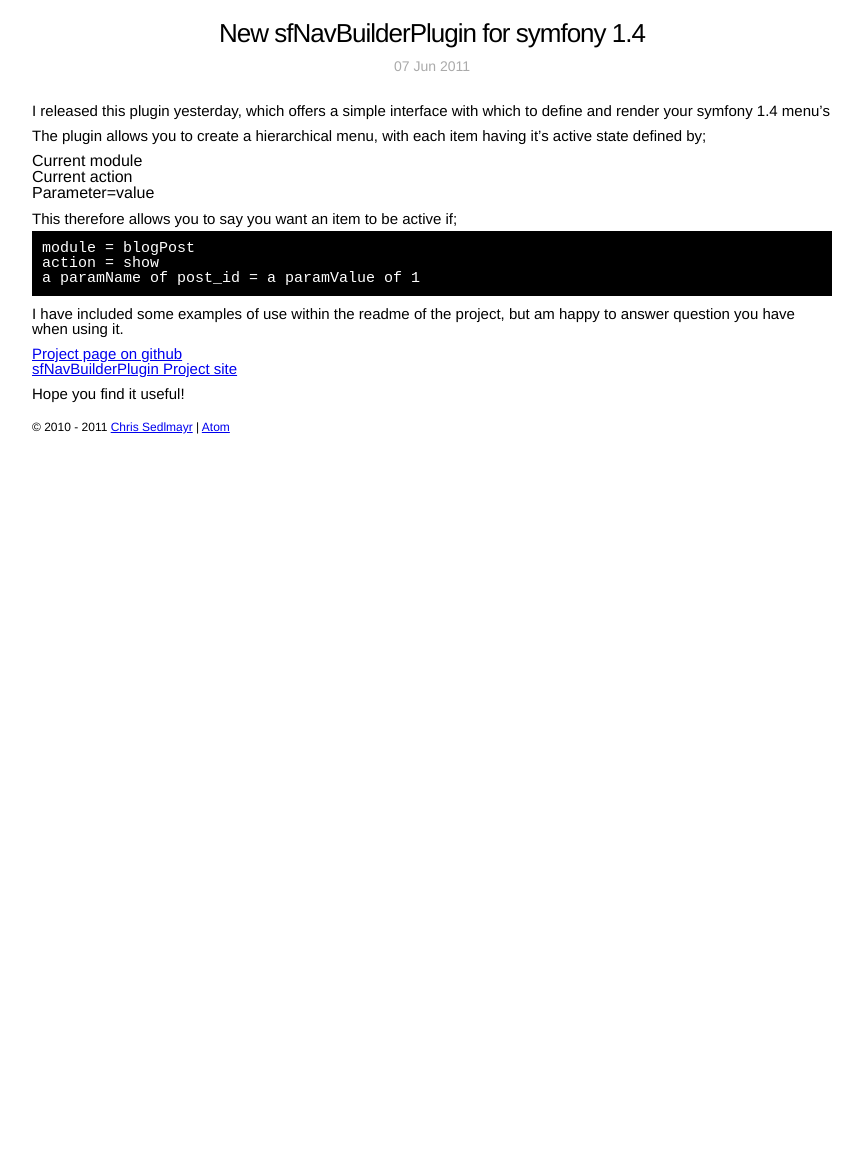
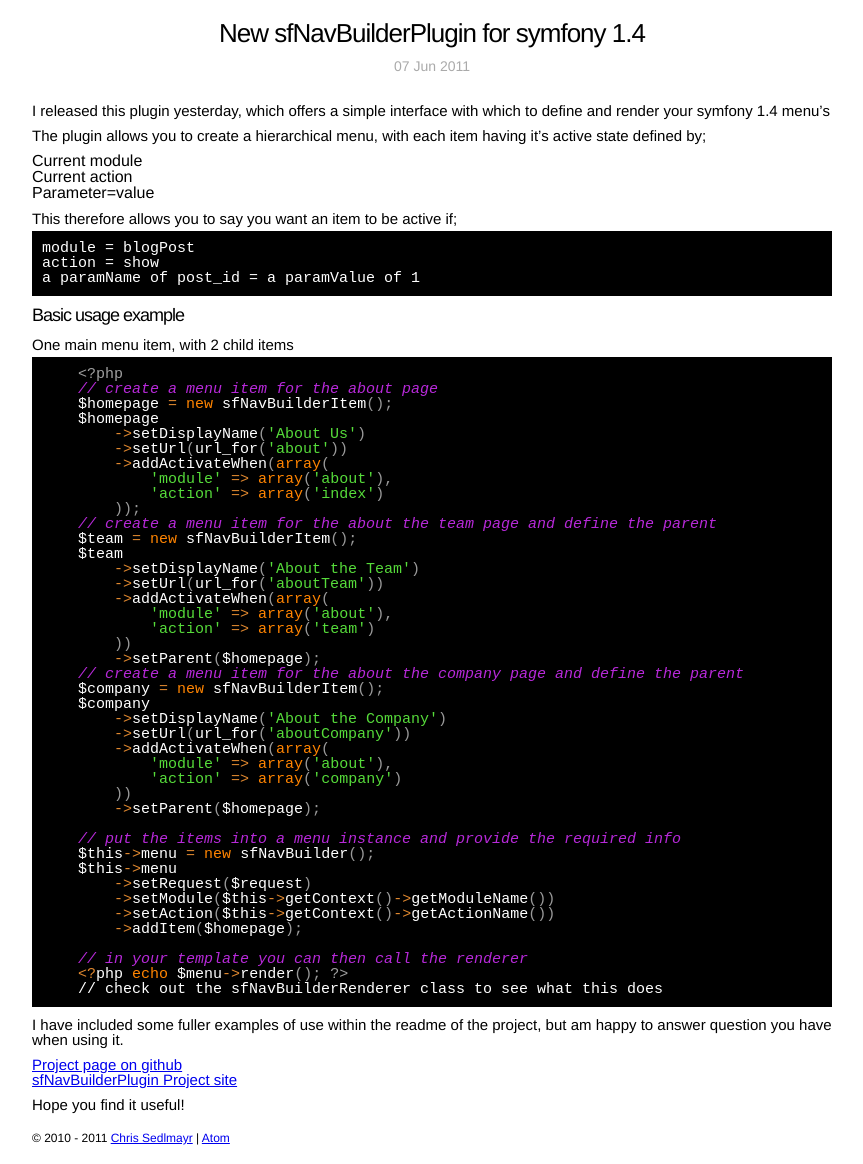
Before and after one commit to catchamonkey/catchamonkey.github.com, a Jekyll site: the page built from _posts/2011-06-07-new-sfNavBuilderPlugin-for-symfony-1-4.md, in a window 1280 px wide. Shown: the whole page, without its empty margins (208-1071 px from the left). Built offline with Jekyll 4.4.1, drawn with Linux system fonts in a browser that asks for light colours; Markdown is read by kramdown in place of the engine named in the settings; before the commit the page ends 900 px from its top, so only the background shows below that.

Commit message:
Updated the sfNavBuilderPlugin post with some better usage examples

```diff
--- a/_posts/2011-06-07-new-sfNavBuilderPlugin-for-symfony-1-4.md
+++ b/_posts/2011-06-07-new-sfNavBuilderPlugin-for-symfony-1-4.md
@@ -19,7 +19,57 @@
     action = show
     a paramName of post_id = a paramValue of 1
 
-I have included some examples of use within the readme of the project, but am happy to answer question you have when using it.
+###Basic usage example
+
+One main menu item, with 2 child items
+
+{% highlight php %}
+    <?php
+    // create a menu item for the about page
+    $homepage = new sfNavBuilderItem();
+    $homepage
+        ->setDisplayName('About Us')
+        ->setUrl(url_for('about'))
+        ->addActivateWhen(array(
+            'module' => array('about'),
+            'action' => array('index')
+        ));
+    // create a menu item for the about the team page and define the parent
+    $team = new sfNavBuilderItem();
+    $team
+        ->setDisplayName('About the Team')
+        ->setUrl(url_for('aboutTeam'))
+        ->addActivateWhen(array(
+            'module' => array('about'),
+            'action' => array('team')
+        ))
+        ->setParent($homepage);
+    // create a menu item for the about the company page and define the parent
+    $company = new sfNavBuilderItem();
+    $company
+        ->setDisplayName('About the Company')
+        ->setUrl(url_for('aboutCompany'))
+        ->addActivateWhen(array(
+            'module' => array('about'),
+            'action' => array('company')
+        ))
+        ->setParent($homepage);
+
+    // put the items into a menu instance and provide the required info
+    $this->menu = new sfNavBuilder();
+    $this->menu
+        ->setRequest($request)
+        ->setModule($this->getContext()->getModuleName())
+        ->setAction($this->getContext()->getActionName())
+        ->addItem($homepage);
+
+    // in your template you can then call the renderer
+    <?php echo $menu->render(); ?>
+    // check out the sfNavBuilderRenderer class to see what this does
+{% endhighlight %}
+
+
+I have included some fuller examples of use within the readme of the project, but am happy to answer question you have when using it.
 
 [Project page on github](https://github.com/catchamonkey/sfNavBuilderPlugin "Project page on github")
 [sfNavBuilderPlugin Project site](http://catchamonkey.github.com/sfNavBuilderPlugin "sfNavBuilderPlugin Project site")
```
